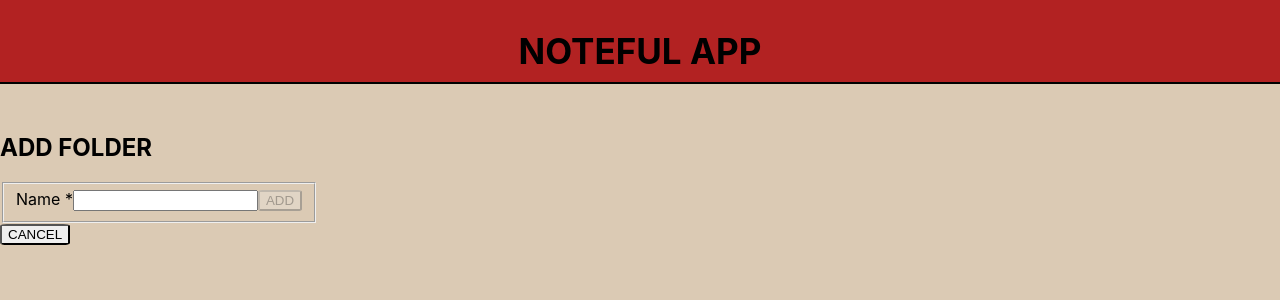
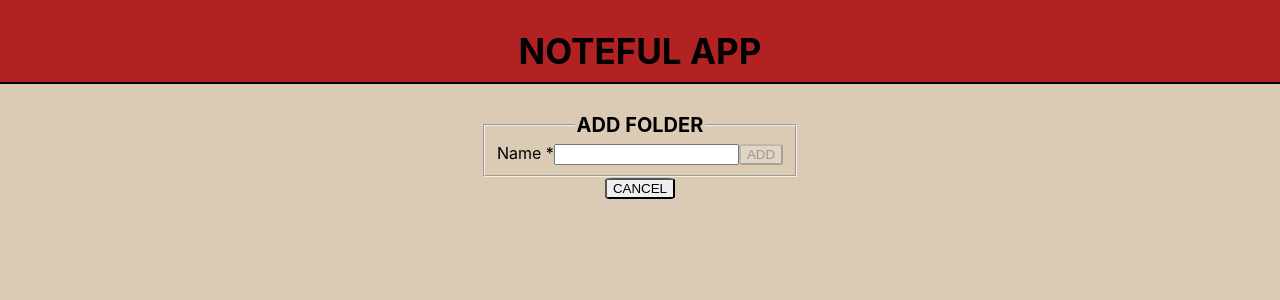
Before and after one commit to a1clark1a/noteful, a React (Create React App) app: page /AddFolder in a window 1280 px wide. Shown: the top 300 px of the page. Built offline with nearby package versions, Linux system fonts and the light colour scheme; no server answers; what react-router-prop-types would draw is missing.

Commit message:
css update

```diff
--- a/src/App.css
+++ b/src/App.css
@@ -28,3 +28,15 @@ a {
   text-decoration: none;
   color: black;
 }
+
+.form_wrapper {
+  display: flex;
+  justify-content: center;
+  text-align: center;
+  width: 100%;
+}
+
+legend {
+  font-weight: bolder;
+  font-size: 20px;
+}
--- a/src/components/AddFolder/AddFolder.js
+++ b/src/components/AddFolder/AddFolder.js
@@ -79,9 +79,10 @@ export default class AddFolder extends Component {
 
   render() {
     return (
+      <div className="form_wrapper">
         <form className="addFolder_Form" onSubmit={e => this.handleSubmit(e)}>
-        <h2>ADD FOLDER</h2>
           <fieldset className="addFolder_group_name">
+            <legend>ADD FOLDER</legend>
             <label htmlFor="name">Name *</label>
             <input
               type="text"
@@ -103,6 +104,7 @@ export default class AddFolder extends Component {
             CANCEL
           </button>
         </form>
+      </div>
     );
   }
 }
--- a/src/components/AddNote/AddNote.js
+++ b/src/components/AddNote/AddNote.js
@@ -113,6 +113,7 @@ export default class AddNote extends Component {
       );
     });
     return (
+      <div className="form_wrapper">
         <form className="addNote_Form" onSubmit={e => this.handleSubmit(e)}>
           <fieldset className="addNote_group">
             <legend>ADD NOTE</legend>
@@ -170,6 +171,7 @@ export default class AddNote extends Component {
             </button>
           </fieldset>
         </form>
+      </div>
     );
   }
 }
```
Lines whose indentation alone changed are shown as unchanged.
